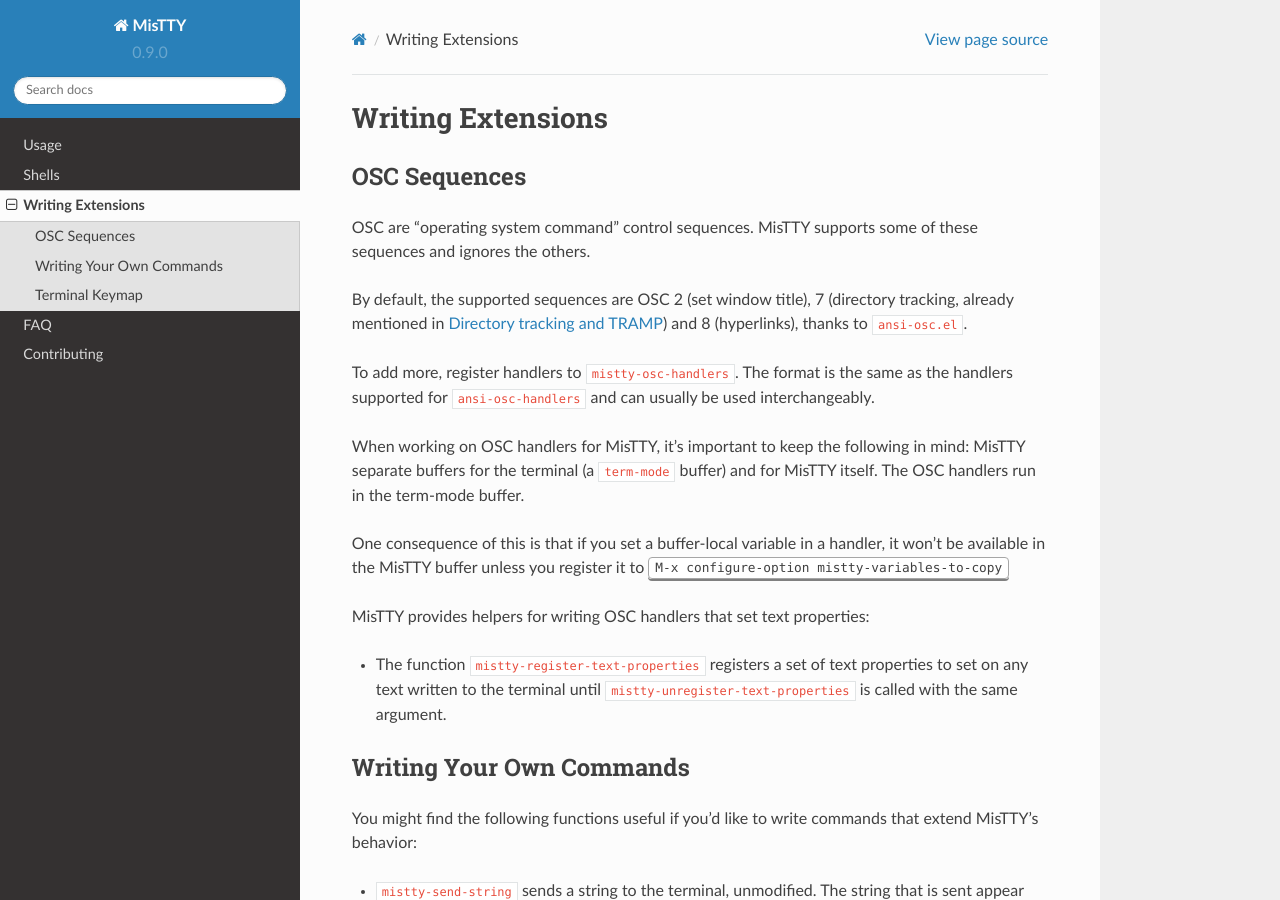
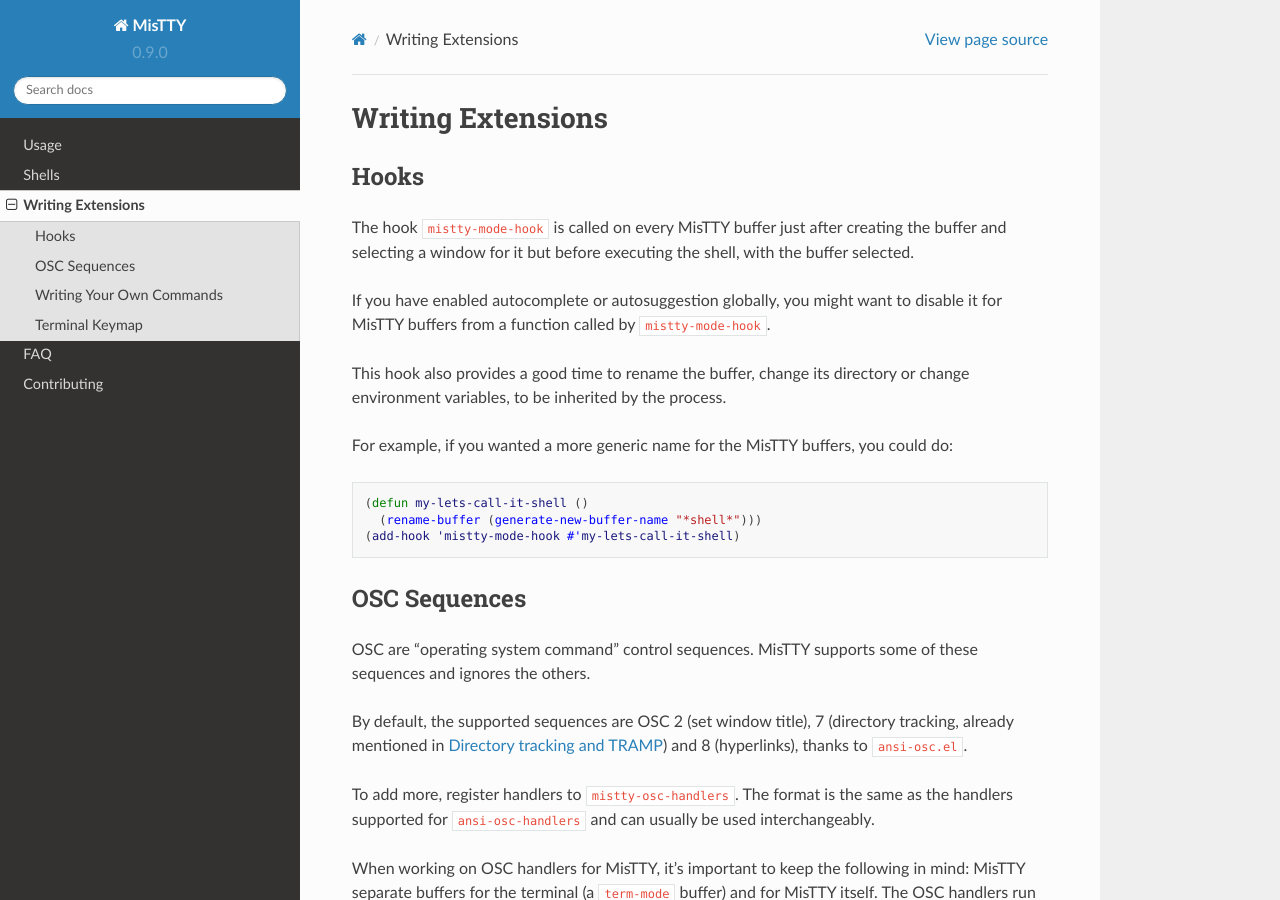
Before and after one commit to szermatt/mistty, a Sphinx documentation site: the page built from docs/source/extensions.rst, in a window 1280 px wide and 900 px high. Built offline with Sphinx 7.4.7 and the Read the Docs theme 2.0.0, drawn with Linux system fonts in a browser that asks for light colours.

Commit message:
Doc: mention mistty-mode-hook.

```diff
--- a/docs/source/extensions.rst
+++ b/docs/source/extensions.rst
@@ -1,5 +1,36 @@
 Writing Extensions
 ==================
+
+.. _hooks:
+
+Hooks
+-----
+
+.. index::
+   pair: variable; mistty-mode-hook
+   pair: hook; mistty-mode-hook
+
+The hook :code:`mistty-mode-hook` is called on every MisTTY buffer
+just after creating the buffer and selecting a window for it but
+before executing the shell, with the buffer selected.
+
+If you have enabled autocomplete or autosuggestion globally, you might
+want to disable it for MisTTY buffers from a function called by
+:code:`mistty-mode-hook`.
+
+This hook also provides a good time to rename the buffer, change its
+directory or change environment variables, to be inherited by the
+process.
+
+For example, if you wanted a more generic name for the MisTTY buffers,
+you could do:
+
+.. code-block:: elisp
+
+  (defun my-lets-call-it-shell ()
+    (rename-buffer (generate-new-buffer-name "*shell*")))
+  (add-hook 'mistty-mode-hook #'my-lets-call-it-shell)
+
 
 .. _osc:
 
```
Also changed, not shown: 1 other file.
